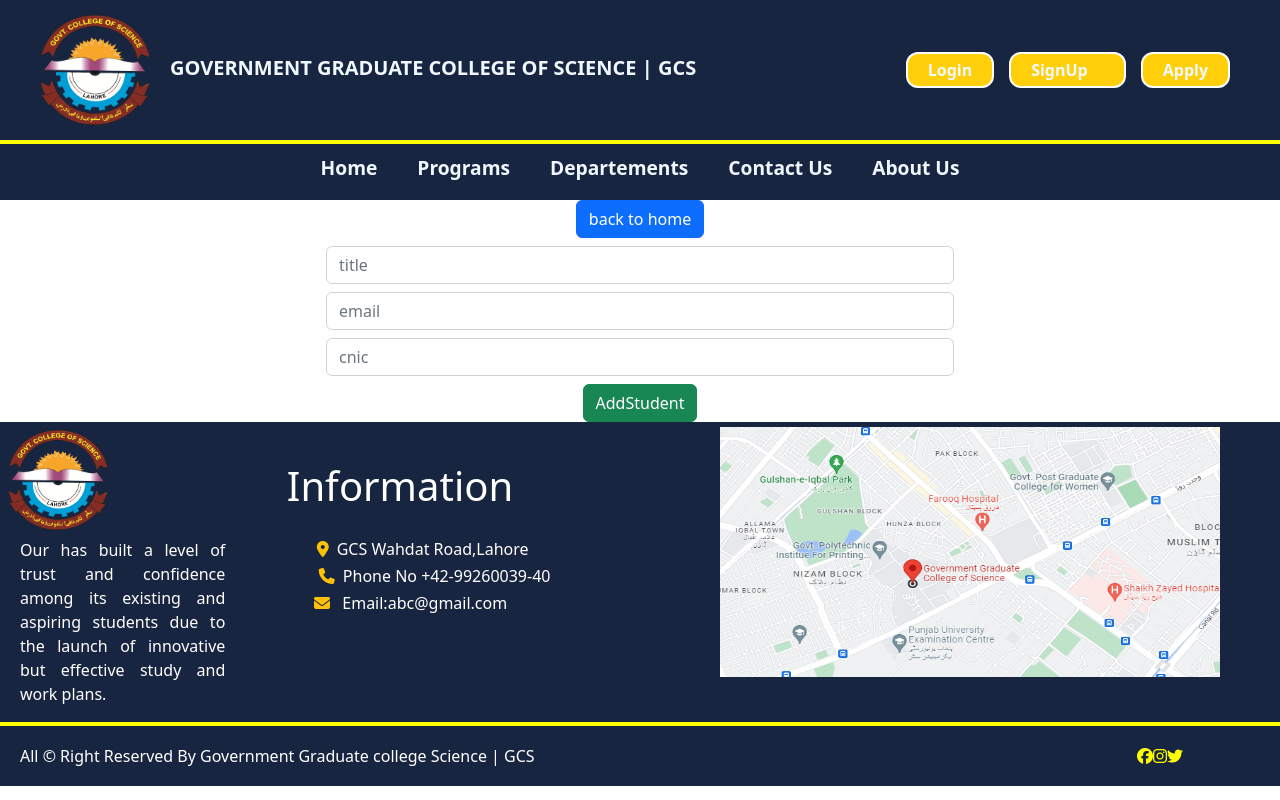
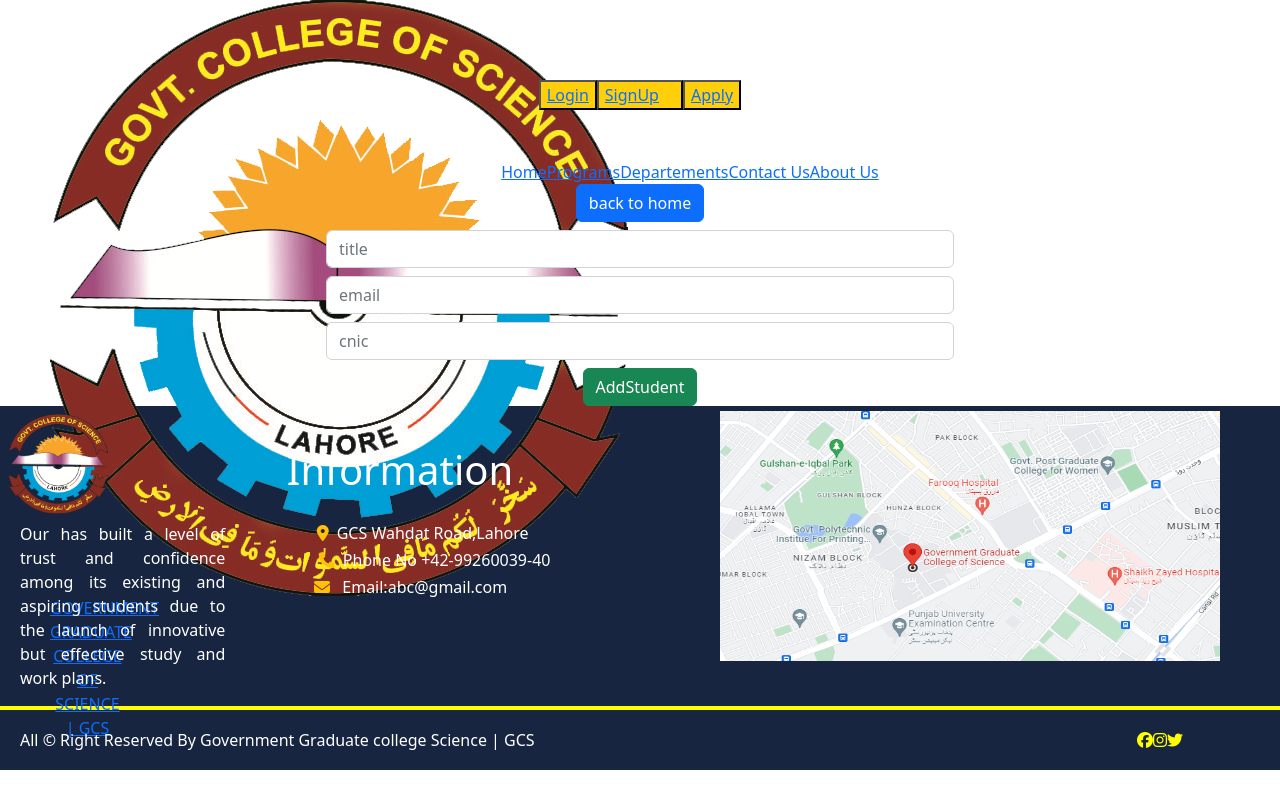
Before and after one commit to MUHAMMADASIF123/cmsfyp, a React (Create React App) app: page /addpost in a window 1280 px wide. Built offline with nearby package versions, Linux system fonts and the light colour scheme.

Commit message:
header changes

```diff
--- a/src/Components/header.css
+++ b/src/Components/header.css
@@ -1,78 +1,25 @@
-.main {
-  background-color: #172540;
-  display: flex;
-  justify-content: space-between;
-  /* justify-content: center; */
-  /* justify-items: center; */
-  align-items: center;
-  height: 140px;
-  /* border-radius: 222px; */
+.logo{
+
+    height: 80px;
+    width: 75px;
+    margin-left: 50px;
 }
-.logo img {
-  height: 110px;
-  width: 110px;
-  margin-left: 20px;
-  /* margin-top: 5px; */
-  align-items: center;
+.item{
+
+    margin-left: 10px;
+    font-weight: bold;
 }
-.main .logo {
-  margin-left: 20px;
-  color: aliceblue;
-  font-weight: bold;
-  font-size: 20px;
-  /* padding-right: 50px; */
+.menu{
+    margin-top: 50px;
+    margin-left:100px ;
 }
-.main .logo a {
-  margin-left: 20px;
-  text-decoration: none;
-  color: aliceblue;
+.nav-item{
+    font-size:x-large;
+    background-color: white;
 }
-.hbtn {
-  text-decoration: none;
-  color: aliceblue;
+.navbar{
+    background-color: blue;
 }
-.hbtn:hover {
-  color: #172540;
+.btn btn-primary me-2{
+    color: white;
 }
-.newbtn {
-  margin-right: 50px;
-  /* text-decoration: none; */
-}
-
-.newbtn button {
-  /* margin-right: 20px; */
-  margin-left: 15px;
-  padding: 4px 20px;
-
-  border-radius: 12px;
-  border: none;
-  font-weight: bold;
-  border: 2px solid white;
-}
-.menu {
-  display: flex;
-  flex-direction: column;
-  padding: 4px 20px;
-  border: none;
-  font-weight: bold;
-  background-color: #172540;
-  color: aliceblue;
-  border-top: 4px solid yellow;
-  height: 60px;
-  line-height: 40px;
-}
-.menu a {
-  color: aliceblue;
-  text-decoration: none;
-  padding: 4px 20px;
-  align-items: center;
-  text-align: center;
-  /* vertical-align: middle;
-    */
-
-  font-size: larger;
-}
-.menu a:hover {
-  color: yellow;
-  border-bottom: 4px solid yellow;
-}
```
